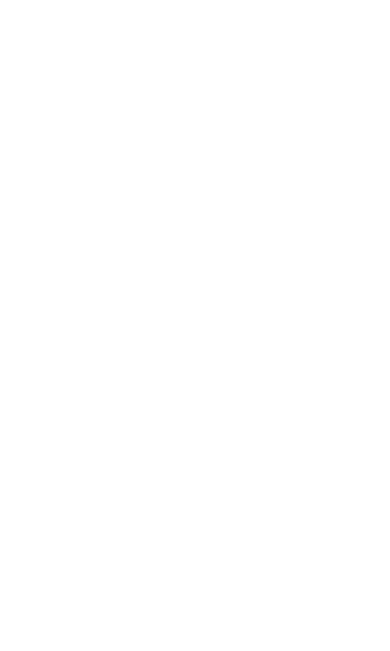
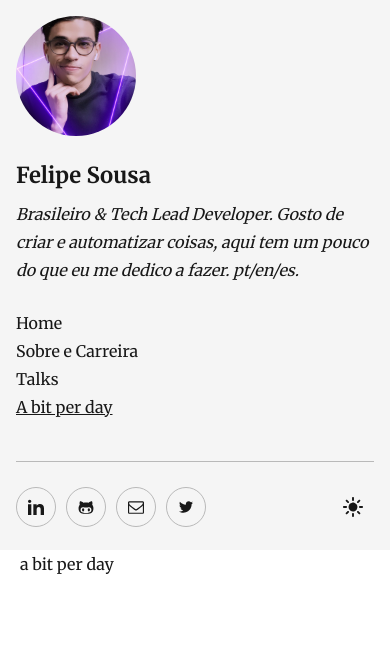
Before and after one commit to felipesousa/universal, a Gatsby site: page /abitperday in a window 390 px wide. Before the commit this address had no page. Built offline with nearby package versions, Linux system fonts and the light colour scheme; Gatsby itself is replaced by a stand-in of ours; some packages are replaced by stand-ins of ours.

Commit message:
feature: mobile

```diff
--- a/src/components/global.css
+++ b/src/components/global.css
@@ -106,7 +106,7 @@
   width: 100%;
   display: flex;
   flex-direction: row;
-  justify-content: flex-start;
+  justify-content: space-between;
   padding: 25px 0;
   border-top: 1px solid #b9b9b9;
   margin-top: 40px;
@@ -150,7 +150,7 @@
   outline: 0;
 }
 .sidebar {
-  height: 200px;
+  height: 550px;
   width: 100%;
   position: fixed;
   z-index: 1;
@@ -164,7 +164,7 @@
 .main-content {
   background-color: var(--bg);
   position: absolute;
-  top: 200px;
+  top: 550px;
   z-index: 10;
   padding: 0 20px 0;
   margin-left: 0;
@@ -175,6 +175,7 @@
     height: 100vh;
     width: 380px;
   }
+
   .main-content {
     padding: 0 100px 0;
     height: 100vh;
@@ -183,3 +184,9 @@
     top: 0;
   }
 }
+
+@media only screen and (max-width: 768px) {
+  .sidebar {
+    overflow: hidden;
+  }
+}
--- a/src/components/layout.js
+++ b/src/components/layout.js
@@ -58,7 +58,6 @@
               </svg>
             )}
             <div style={{ width: '5px', height: '5px' }} />
-            {isDarkMode ? "remover tema escuro" : "aplicar tema escuro"}
             </p>
 
           </button>
@@ -68,9 +67,6 @@
   )
 
   const header = (
-    <>
-      {toggle}
-
     <div style={{
         display: 'flex',
         flexDirection: 'column',
@@ -132,11 +128,12 @@
             boxShadow: `none`,
             color: `inherit`,
           }}
-          to={`/talks`}
+          to={`/abitperday`}
           >
           A bit per day
         </Link>
         <div className="icon_container">
+          <div className="flex">
             <div className="icon_border">
               <Icon name="LINKEDIN" />
             </div>
@@ -150,9 +147,10 @@
               <Icon name="TWITTER" />
             </div>
           </div>
+          {toggle}
+        </div>
       </nav>
     </div>
-    </>
   )
 
   return (
@@ -166,7 +164,7 @@
     >
       <div className="sidebar">
         <div
-          className="md:h-screen p-4 flex flex-col justify-between"
+          className="md:h-screen p-4 flex flex-col justify-center"
           style={{ minHeight: 200 }}
         >
           {header}
--- /dev/null
+++ b/src/pages/abitperday.js
@@ -0,0 +1,18 @@
+import React from "react"
+import { Link } from "gatsby"
+import Layout from "../components/layout"
+import SEO from "../components/seo"
+import { rhythm } from "../utils/typography"
+
+const ABitPerDay = () => {
+  return (
+    <Layout>
+      <SEO title="A Bit per Day | Felipe Sousa" />
+      <p>
+        a bit per day
+      </p>
+    </Layout>
+  )
+}
+
+export default ABitPerDay
```
Lines whose indentation alone changed are shown as unchanged.
